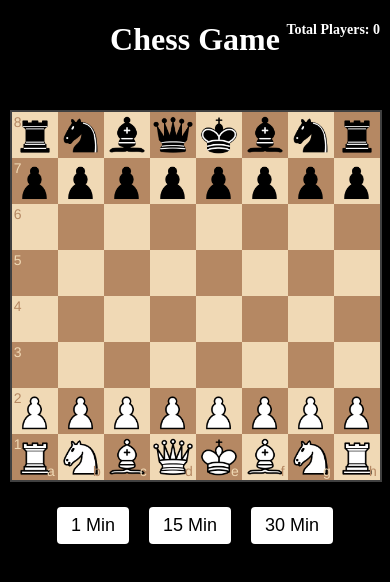
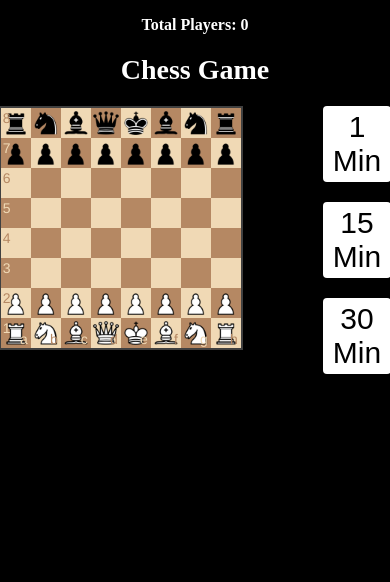
Before and after one commit to Harsh530511/chesss, a website: page public/index.html in a window 390 px wide. Drawn offline with nearby package versions, Linux system fonts and the light colour scheme; no server answers.

Commit message:
fixed ovelaping issue

```diff
--- a/public/style.css
+++ b/public/style.css
@@ -72,65 +72,17 @@ body {
    📱 Mobile Optimization
    ===================== */
 @media only screen and (max-width: 768px) {
-  body {
-    display: flex;
-    flex-direction: column;
-    align-items: center;
-    background-color: black;
-    overflow-x: hidden;
-  }
+    #total_players {
+        position: static;      /* let it flow naturally */
+        text-align: center;    /* centered above board */
+        margin-bottom: 10px;   /* space before board */
+        font-size: 16px;
+    }
 
-  /* Bigger board for mobile */
-  #myBoard {
-    width: 95vw !important;
-    max-width: 95vw;
-    height: auto;
-    margin-top: 10px;
-  }
-
-  /* Container of board + buttons */
-  .display-f {
-    display: flex;
-    flex-direction: column;
-    align-items: center;
-    justify-content: center;
-    gap: 15px;
-    width: 100%;
-  }
-
-  /* ✅ Make buttons appear in one row, centered */
-  #btn-parent {
-    display: flex !important;
-    flex-direction: row !important;
-    justify-content: center;
-    align-items: center;
-    flex-wrap: nowrap;
-    gap: 10px;
-    width: 100%;
-    margin-top: 10px;
-  }
-
-  /* Adjust buttons for touch */
-  .timer-button {
-    font-size: 18px;
-    padding: 8px 14px;
-    flex: 0 0 auto; /* prevents stretching */
-    white-space: nowrap;
-  }
-
-  #total_players {
-    font-size: 14px;
-    right: 10px;
-    top: 8px;
-  }
-
-  #waiting_para {
-    font-size: 22px;
-    margin-top: 35vh;
-  }
-
-  #youare,
-  #timerDis {
-    font-size: 22px;
-  }
+    h1 {
+        font-size: 28px;       /* shrink header a bit */
+        text-align: center;
+        margin-top: 20px;
+        margin-bottom: 10px;
+    }
 }
```
